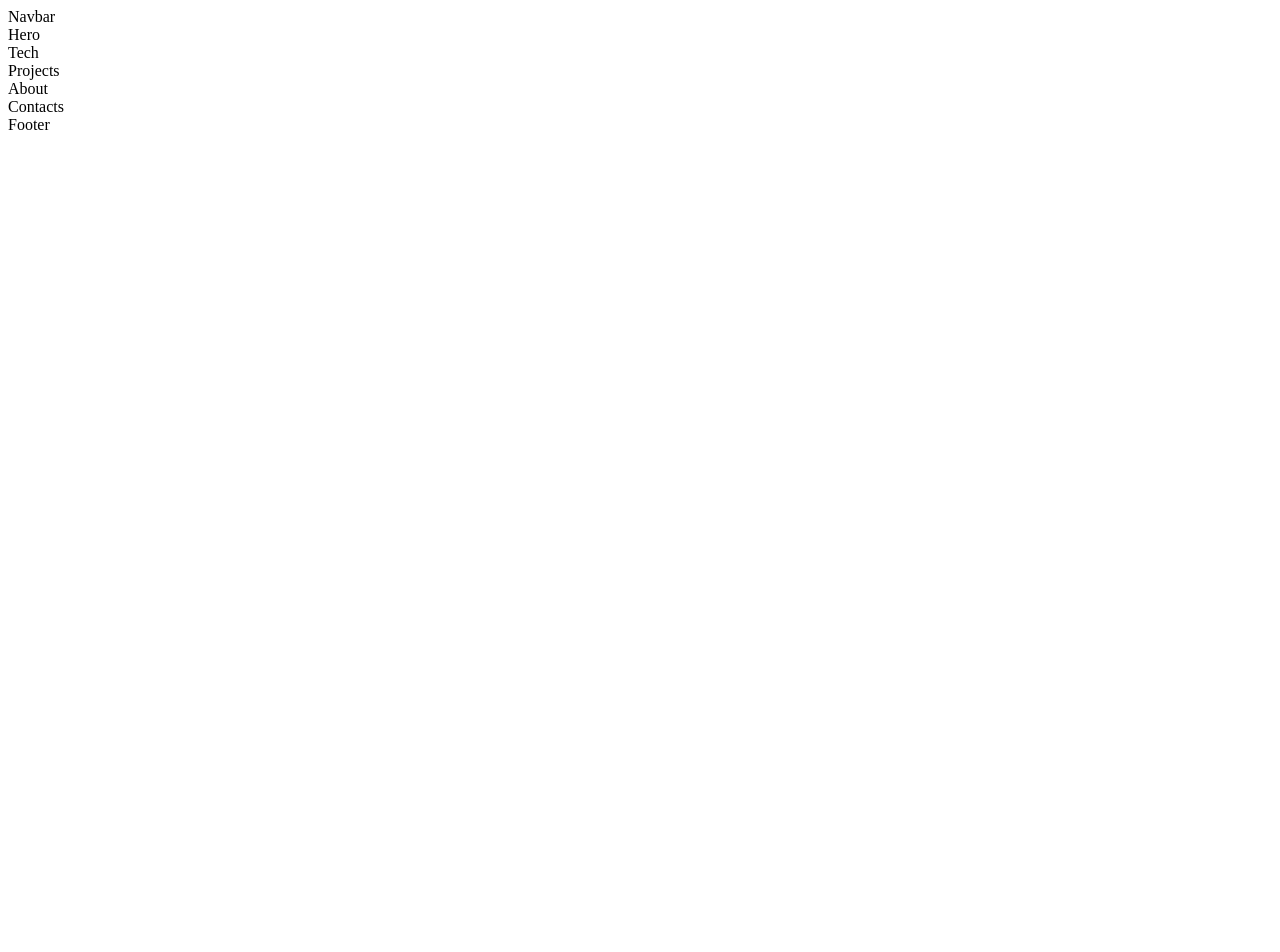
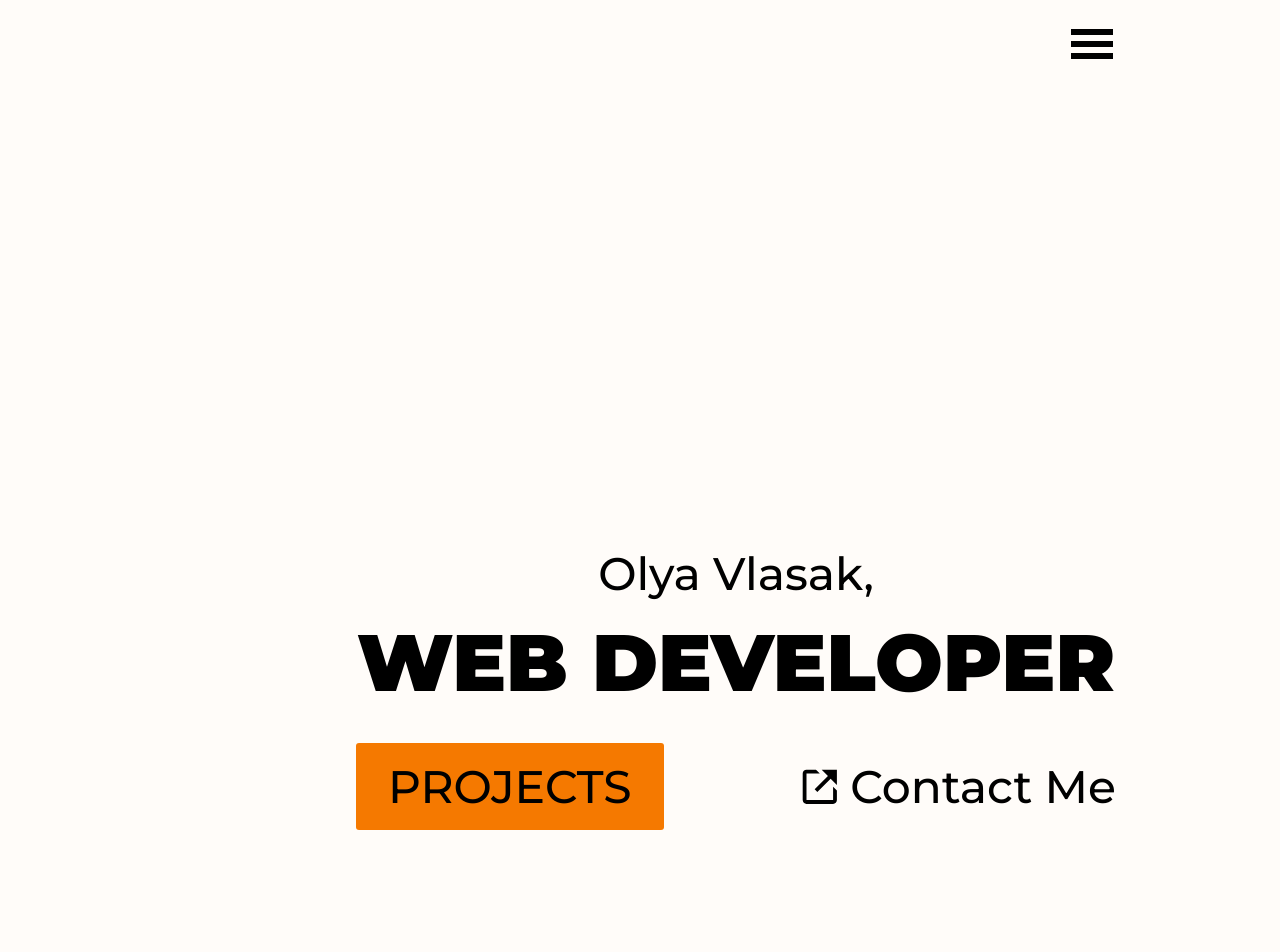
Before and after one commit to daduckster/portfolio-react, a React (Create React App) app: page / in a window 1280 px wide. Shown: the top 952 px of the page. Before the commit the page ends 800 px from the top, so only its background shows below. Built offline with nearby package versions, Linux system fonts and the light colour scheme.

Commit message:
basic styling for nav and hero

```diff
--- a/package.json
+++ b/package.json
@@ -8,6 +8,7 @@
     "@testing-library/user-event": "^7.2.1",
     "react": "^17.0.2",
     "react-dom": "^17.0.2",
+    "react-icons": "^4.3.1",
     "react-scripts": "5.0.0",
     "sass": "^1.49.9",
     "sass-loader": "^12.6.0"
--- a/src/components/Hero/Hero.jsx
+++ b/src/components/Hero/Hero.jsx
@@ -1,9 +1,50 @@
 import React from 'react'
+import {BiLinkExternal} from 'react-icons/bi'
 import styles from './Hero.module.scss';
 
 function Hero() {
   return (
-    <div>Hero</div>
+    <div className={styles.heroContainer}>
+      <div className={styles.headerContainer}>
+        <p>Olya Vlasak,</p>
+        <h1>WEB DEVELOPER</h1>
+        <div className={styles.btnContainer}>
+          <a href="#" className={styles.projectBtn}>PROJECTS</a>
+          <div className={styles.contactContainer}>
+            <BiLinkExternal className={styles.contactIcon}/>
+            <a href="#" className={styles.contactBtn}> Contact Me</a>
+          </div>
+        </div>
+      </div>
+
+      <div className={`${styles.cube1}`}></div>
+      <div className={`${styles.cube2}`}></div>
+      <div className={`${styles.cube3}`}></div>
+      <div className={`${styles.cube4}`}></div>
+      <div className={`${styles.cube5}`}></div>
+      <div className={`${styles.cube6}`}></div>
+      <div className={`${styles.cube7}`}></div>
+      <div className={`${styles.cube8}`}></div>
+      <div className={`${styles.cube9}`}></div>
+      <div className={`${styles.cube10}`}></div>
+      <div className={`${styles.cube11}`}></div>
+      <div className={`${styles.cube12}`}></div>
+      <div className={`${styles.cube13}`}></div>
+      <div className={`${styles.cube14}`}></div>
+      <div className={`${styles.cube15}`}></div>
+      <div className={`${styles.cube16}`}></div>
+      <div className={`${styles.cube17}`}></div>
+      <div className={`${styles.cube18}`}></div>
+      <div className={`${styles.cube19}`}></div>
+      <div className={`${styles.cube20}`}></div>
+      <div className={`${styles.cube21}`}></div>
+      <div className={`${styles.cube22}`}></div>
+      <div className={`${styles.cube23}`}></div>
+      <div className={`${styles.cube24}`}></div>
+      <div className={`${styles.cube25}`}></div>
+      <div className={`${styles.cube26}`}></div>
+
+    </div>
   )
 }
 
--- a/src/components/Hero/Hero.module.scss
+++ b/src/components/Hero/Hero.module.scss
@@ -1 +1,242 @@
 @import '../../_variables.scss';
+
+.heroContainer {
+  display:grid;
+  justify-content: flex-end;
+  max-width:62rem;
+  width:100vw;
+  grid-template-columns: repeat(4, 25vmin);
+  grid-template-rows: repeat(6, 25vmin);
+  grid-template-areas:
+          ". cube1 cube2 cube3"
+          "cube4 . cube5 cube6"
+          "header header header header"
+          "header header header header"
+          "cube7 cube8 . cube9"
+          "cube10 . cube11 cube12"
+}
+
+.headerContainer {
+  grid-area:header;
+  display: flex;
+  flex-direction:column;
+  align-items: center;
+  justify-content: center;
+
+  p {
+    font-size: 5.7vmin;
+    margin-bottom: 1.7vmin;
+  }
+
+  h1 {
+    font-size: 10vmin;
+    margin-bottom: 4vmin;
+  }
+}
+
+.btnContainer {
+  width: 100%;
+  display: flex;
+  justify-content: space-between;
+  padding: 0 2.5vmin;
+
+  .projectBtn {
+    text-decoration: none;
+    color: black;
+    font-size: 5.7vmin;
+    background-color: $accent;
+    border-radius: 3px;
+    padding: 2vmin 4vmin;
+  }
+
+  .contactContainer {
+    display: flex;
+    align-items: center;
+
+    .contactBtn {
+      display: flex;
+      text-decoration: none;
+      color: black;
+      font-size: 5.7vmin;
+    }
+
+    .contactIcon {
+      height: 5.7vmin;
+      width: 5.7vmin;
+      margin-right: 1vmin;
+    }
+
+
+  }
+
+}
+
+.cube1{
+  grid-area: cube1;
+  width: 100%;
+  height: 100%;
+}
+
+.cube2{
+  grid-area: cube2;
+  width: 100%;
+  height: 100%;
+}
+
+.cube3{
+  grid-area: cube3;
+  width: 100%;
+  height: 100%;
+}
+
+.cube4{
+  grid-area: cube4;
+  width: 100%;
+  height: 100%;
+}
+
+.cube5{
+  grid-area: cube5;
+  width: 100%;
+  height: 100%;
+}
+
+.cube6{
+  grid-area: cube6;
+  width: 100%;
+  height: 100%;
+}
+
+.cube7{
+  grid-area: cube7;
+  width: 100%;
+  height: 100%;
+}
+
+.cube8{
+  grid-area: cube8;
+  width: 100%;
+  height: 100%;
+}
+
+.cube9{
+  grid-area: cube9;
+  width: 100%;
+  height: 100%;
+}
+
+.cube10{
+  grid-area: cube10;
+  width: 100%;
+  height: 100%;
+}
+
+.cube11{
+  grid-area: cube11;
+  width: 100%;
+  height: 100%;
+}
+
+.cube12{
+  grid-area: cube12;
+  width: 100%;
+  height: 100%;
+}
+
+.cube13{
+  grid-area: cube13;
+  width: 100%;
+  height: 100%;
+  display: none;
+}
+
+.cube14{
+  grid-area: cube14;
+  width: 100%;
+  height: 100%;
+  display: none;
+}
+
+.cube15{
+  grid-area: cube15;
+  width: 100%;
+  height: 100%;
+  display: none;
+}
+
+.cube16{
+  grid-area: cube16;
+  width: 100%;
+  height: 100%;
+  display: none;
+}
+
+.cube17{
+  grid-area: cube17;
+  width: 100%;
+  height: 100%;
+  display: none;
+}
+
+.cube18{
+  grid-area: cube18;
+  width: 100%;
+  height: 100%;
+  display: none;
+}
+
+.cube19{
+  grid-area: cube19;
+  width: 100%;
+  height: 100%;
+  display: none;
+}
+
+.cube20{
+  grid-area: cube20;
+  width: 100%;
+  height: 100%;
+  display: none;
+}
+
+.cube21{
+  grid-area: cube21;
+  width: 100%;
+  height: 100%;
+  display: none;
+}
+
+.cube22{
+  grid-area: cube22;
+  width: 100%;
+  height: 100%;
+  display: none;
+}
+
+.cube23{
+  grid-area: cube23;
+  width: 100%;
+  height: 100%;
+  display: none;
+}
+
+.cube24{
+  grid-area: cube24;
+  width: 100%;
+  height: 100%;
+  display: none;
+}
+
+.cube25{
+  grid-area: cube25;
+  width: 100%;
+  height: 100%;
+  display: none;
+}
+
+.cube26{
+  grid-area: cube26;
+  width: 100%;
+  height: 100%;
+  display: none;
+}
--- a/src/components/Navbar/Navbar.jsx
+++ b/src/components/Navbar/Navbar.jsx
@@ -1,9 +1,23 @@
-import React from 'react'
+import React  from 'react'
+import {GiHamburgerMenu} from 'react-icons/gi'
 import styles from './Navbar.module.scss';
 
 function Navbar() {
+
   return (
-    <div>Navbar</div>
+    <div className={styles.navContainer}>
+      <div className={styles.hamburgerContainer}>
+        <GiHamburgerMenu className={styles.hamburgerIcon}/>
+      </div>
+      <div className={styles.linkContainer}>
+        <a href="#" className={styles.link}>home</a>
+        <a href="#" className={styles.link}>tech</a>
+        <a href="#" className={styles.link}>projects</a>
+        <a href="#" className={styles.link}>about me</a>
+        <a href="#" className={styles.link}>contact</a>
+      </div>
+    </div>
+
   )
 }
 
--- a/src/components/Navbar/Navbar.module.scss
+++ b/src/components/Navbar/Navbar.module.scss
@@ -1 +1,23 @@
 @import '../../_variables.scss';
+
+//////////////////////////////////////////////////////////////////////////////////////////////
+// MOBILE
+
+.navContainer {
+  max-width: 62rem;
+}
+
+.hamburgerContainer{
+  display: flex;
+  justify-content: flex-end;
+  padding: 2.5vmin 2.5vmin;
+
+  .hamburgerIcon{
+    width: 6vmin;
+    height: auto;
+  }
+}
+
+.linkContainer {
+  display: none;
+}
--- a/src/components/Tech/Tech.jsx
+++ b/src/components/Tech/Tech.jsx
@@ -3,7 +3,9 @@ import styles from './Tech.module.scss';
 
 function Tech() {
   return (
-    <div>Tech</div>
+    <div>
+
+    </div>
   )
 }
 
--- a/src/global.scss
+++ b/src/global.scss
@@ -1,2 +1,20 @@
 @import './_variables.scss';
 @import url('https://fonts.googleapis.com/css2?family=Montserrat:wght@500;900&display=swap');
+
+*,
+*::before,
+*::after {
+  margin: 0;
+  padding: 0;
+  box-sizing: border-box;
+}
+
+body {
+  width: 100vw;
+  display: flex;
+  flex-direction: column;
+  align-items: center;
+  font-size: 1rem;
+  background-color: $bg;
+  font-family: 'Montserrat', sans-serif;
+}
```
Also changed, not shown: src/components/Footer/Footer.jsx (+8 -6 lines), 1 other file (tests, documents, lock files or other folders).
